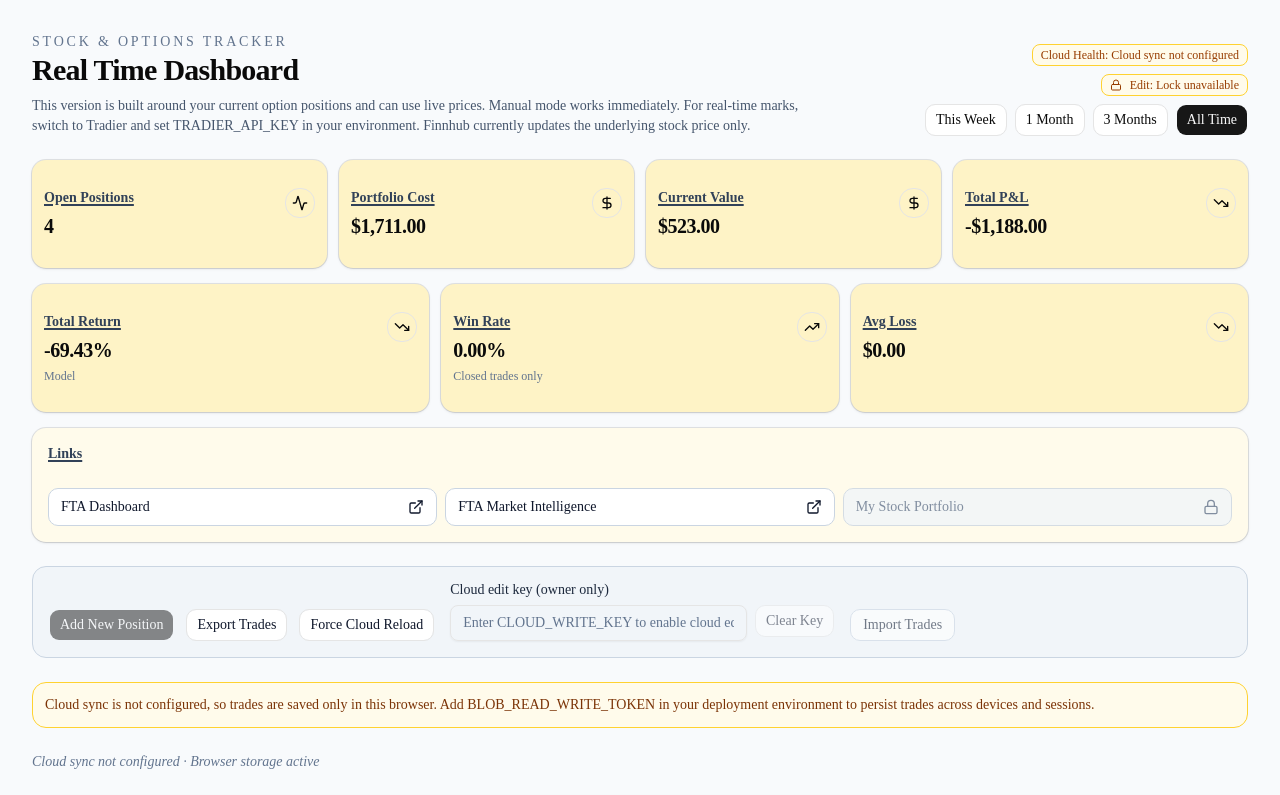
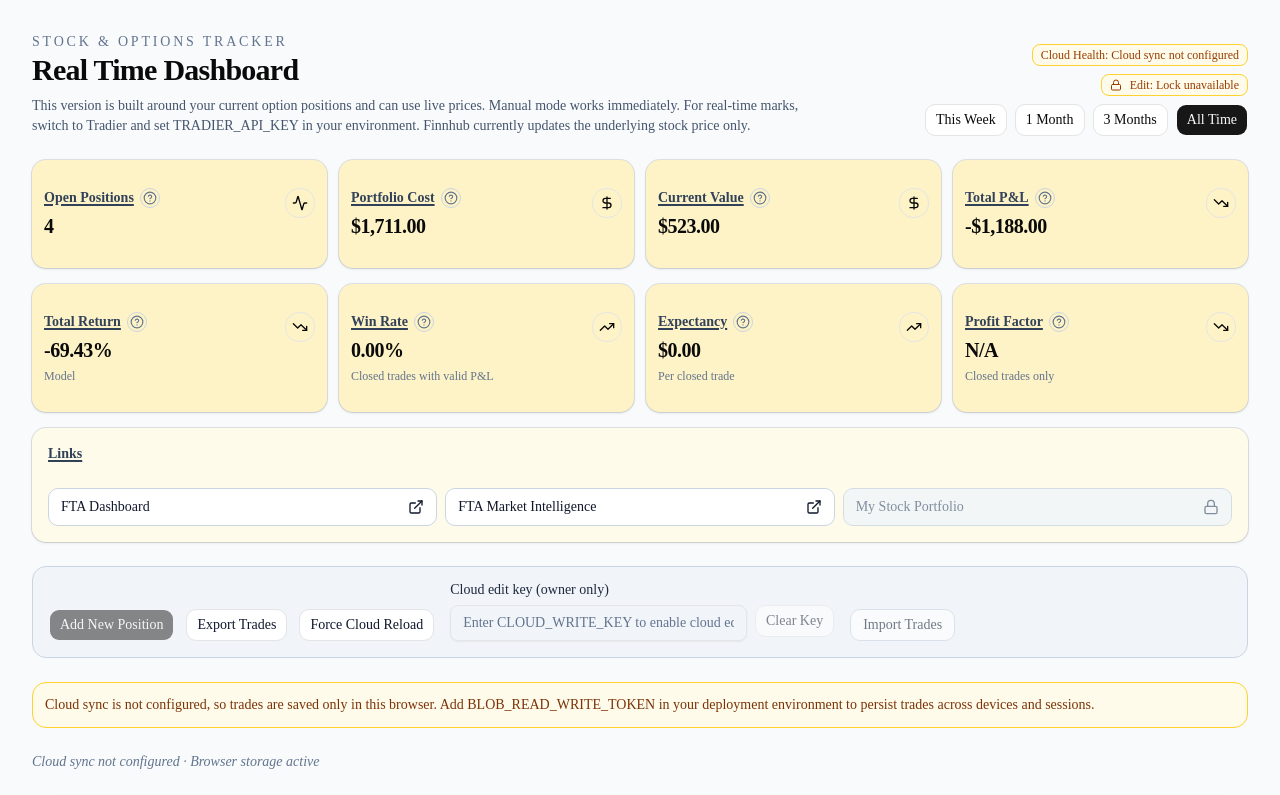
Before and after one commit to kellylinwright-sa/options-dashboard, a Next.js app in the folder options-dashboard-app/: page / in a window 1280 px wide. Shown: the top 795 px of the page. Built offline with nearby package versions, Linux system fonts and the light colour scheme.

Commit message:
edited cards

```diff
--- a/options-dashboard-app/app/page.tsx
+++ b/options-dashboard-app/app/page.tsx
@@ -34,6 +34,7 @@ import {
   Lock,
   LockOpen,
   ExternalLink,
+  CircleHelp,
 } from "lucide-react";
 
 const seedTrades: Trade[] = [
@@ -286,18 +287,33 @@ function StatCard({
   value,
   icon: Icon,
   hint,
+  description,
 }: {
   title: string;
   value: string | number | null;
   icon: React.ComponentType<{ className?: string }>;
   hint?: string;
+  description?: string;
 }) {
   return (
     <Card className="rounded-xl border-amber-300 bg-amber-100 shadow-sm">
       <CardContent className="p-3">
         <div className="flex items-start justify-between gap-3">
           <div>
-            <p className="text-sm font-bold text-slate-700 underline decoration-2 underline-offset-2">{title}</p>
+            <div className="flex items-center gap-1.5">
+              <p className="text-sm font-bold text-slate-700 underline decoration-2 underline-offset-2">{title}</p>
+              {description ? (
+                <button
+                  type="button"
+                  className="rounded-full border border-slate-300 p-0.5 text-slate-500 transition hover:bg-white hover:text-slate-700"
+                  title={description}
+                  aria-label={`${title}: ${description}`}
+                >
+                  <CircleHelp className="h-3.5 w-3.5" />
+                  <span className="sr-only">{description}</span>
+                </button>
+              ) : null}
+            </div>
             <p className="mt-1 text-xl font-semibold tracking-tight">{value ?? "N/A"}</p>
             {hint ? <p className="mt-1 text-xs text-slate-500">{hint}</p> : null}
           </div>
@@ -591,15 +607,31 @@ export default function OptionsTradeDashboard() {
 
   const openTrades = filtered.filter((t) => t.status === "OPEN");
   const closedTrades = filtered.filter((t) => t.status === "CLOSED");
-  const wins = closedTrades.filter((t) => { const p = contractPnl(t); return p !== null && p > 0; });
-  const losses = closedTrades.filter((t) => { const p = contractPnl(t); return p !== null && p < 0; });
+  const closedPnls = closedTrades
+    .map((trade) => contractPnl(trade))
+    .filter((pnl): pnl is number => pnl !== null);
+  const wins = closedPnls.filter((pnl) => pnl > 0);
+  const losses = closedPnls.filter((pnl) => pnl < 0);
   const totalPnl = filtered.reduce((sum, t) => { const p = contractPnl(t); return p !== null ? sum + p : sum; }, 0);
   const totalCost = filtered.reduce((sum, t) => { const c = positionCost(t); return c !== null ? sum + c : sum; }, 0);
   const totalValue = filtered.reduce((sum, t) => { const v = positionValue(t); return v !== null ? sum + v : sum; }, 0);
-  const winRate = closedTrades.length ? (wins.length / closedTrades.length) * 100 : 0;
+  const winRate = closedPnls.length ? (wins.length / closedPnls.length) * 100 : 0;
+  const avgWin = wins.length
+    ? wins.reduce((sum, pnl) => sum + pnl, 0) / wins.length
+    : 0;
   const avgLoss = losses.length
-    ? losses.reduce((sum, t) => { const p = contractPnl(t); return p !== null ? sum + p : sum; }, 0) / losses.length
+    ? losses.reduce((sum, pnl) => sum + pnl, 0) / losses.length
     : 0;
+  const grossProfit = wins.reduce((sum, pnl) => sum + pnl, 0);
+  const grossLossAbs = Math.abs(losses.reduce((sum, pnl) => sum + pnl, 0));
+  const expectancy = closedPnls.length
+    ? ((wins.length / closedPnls.length) * avgWin) + ((losses.length / closedPnls.length) * avgLoss)
+    : 0;
+  const profitFactor: number | null = grossLossAbs > 0
+    ? grossProfit / grossLossAbs
+    : grossProfit > 0
+      ? Number.POSITIVE_INFINITY
+      : null;
   const totalReturn: number | null = totalCost > 0 ? (totalPnl / totalCost) * 100 : null;
 
   const saveTradesRemote = useCallback(async (nextTrades: Trade[], savedAt: string) => {
@@ -1119,30 +1151,61 @@ export default function OptionsTradeDashboard() {
 
         <div className="space-y-4">
           <div className="grid gap-3 sm:grid-cols-2 lg:grid-cols-4">
-            <StatCard title="Open Positions" value={openTrades.length} icon={Activity} />
-            <StatCard title="Portfolio Cost" value={money(totalCost)} icon={DollarSign} />
-            <StatCard title="Current Value" value={money(totalValue)} icon={DollarSign} />
+            <StatCard
+              title="Open Positions"
+              value={openTrades.length}
+              icon={Activity}
+              description="Count of filtered trades with status OPEN."
+            />
+            <StatCard
+              title="Portfolio Cost"
+              value={money(totalCost)}
+              icon={DollarSign}
+              description="Sum of entry price x quantity x 100 across filtered trades."
+            />
+            <StatCard
+              title="Current Value"
+              value={money(totalValue)}
+              icon={DollarSign}
+              description="Open trades use current price; closed trades use exit price, each x quantity x 100."
+            />
             <StatCard
               title="Total P&L"
               value={money(totalPnl)}
               icon={totalPnl >= 0 ? TrendingUp : TrendingDown}
+              description="Sum of per-trade P&L across filtered trades."
             />
           </div>
 
-          <div className="grid gap-3 sm:grid-cols-2 lg:grid-cols-3">
+          <div className="grid gap-3 sm:grid-cols-2 lg:grid-cols-4">
             <StatCard
               title="Total Return"
               value={totalReturn !== null ? percent(totalReturn) : null}
               icon={totalReturn !== null && totalReturn >= 0 ? TrendingUp : TrendingDown}
               hint="Model"
+              description="Total P&L divided by portfolio cost x 100."
             />
             <StatCard
               title="Win Rate"
               value={percent(winRate)}
               icon={TrendingUp}
+              hint="Closed trades with valid P&L"
+              description="Winning closed trades divided by closed trades with valid P&L x 100."
+            />
+            <StatCard
+              title="Expectancy"
+              value={money(expectancy)}
+              icon={expectancy >= 0 ? TrendingUp : TrendingDown}
+              hint="Per closed trade"
+              description="Win rate x average win + loss rate x average loss."
+            />
+            <StatCard
+              title="Profit Factor"
+              value={profitFactor === Number.POSITIVE_INFINITY ? "Infinity" : profitFactor?.toFixed(2) ?? null}
+              icon={profitFactor !== null && profitFactor >= 1 ? TrendingUp : TrendingDown}
               hint="Closed trades only"
+              description="Gross profit divided by the absolute value of gross loss."
             />
-            <StatCard title="Avg Loss" value={money(avgLoss)} icon={TrendingDown} />
           </div>
 
           <Card className="rounded-xl border-amber-300 bg-amber-50 shadow-sm">
```
